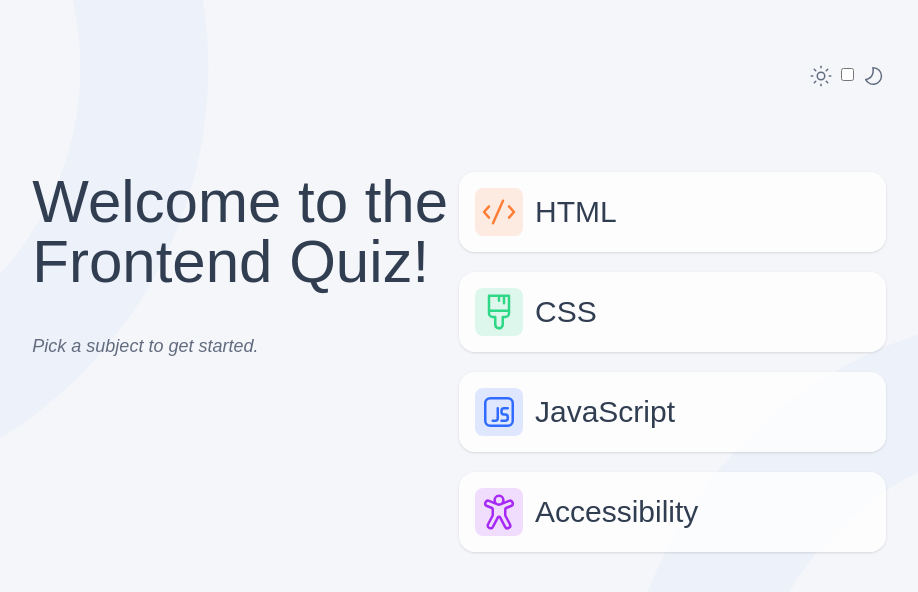
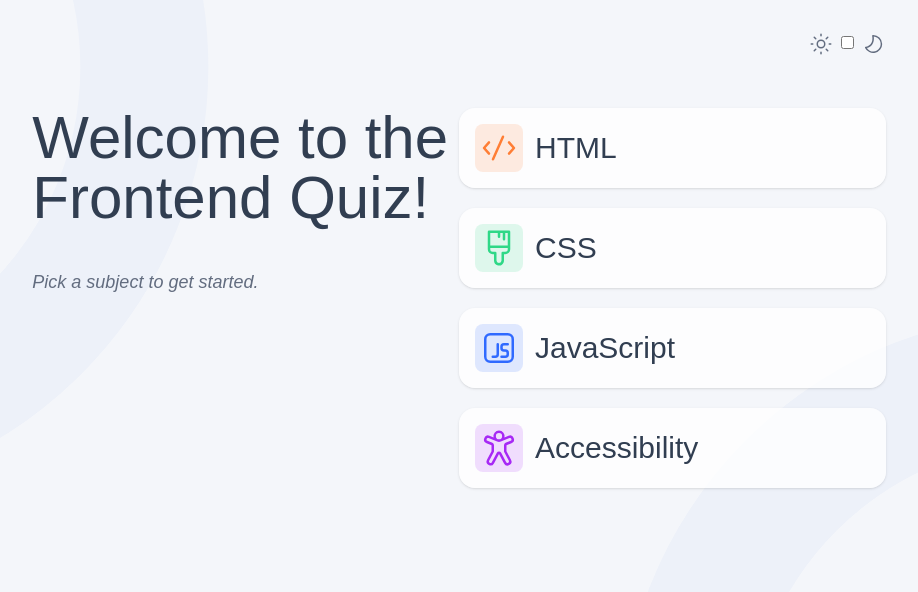
Before and after one commit to ntwaricharles/quiz-web-app, an Angular app: page / in a window 1280 px wide. Shown: the top 592 px of the page, without its empty margins (181-1099 px from the left). Built offline with nearby package versions, Linux system fonts and the light colour scheme.

Commit message:
quiz-web-app

```diff
--- a/src/app/components/navbar/navbar.component.html
+++ b/src/app/components/navbar/navbar.component.html
@@ -1,35 +1,68 @@
 <div
-  class="md:w-4/6 md:mx-auto md:py-16 md:px-0 py-10 px-4 flex justify-between items-center"
+  class="md:w-4/6 md:mx-auto md:py-8 md:px-0 py-5 px-4 flex justify-between items-center"
 >
   <div></div>
   <div class="flex justify-between items-center gap-2">
     <div>
-      <img
+      <svg
         class="dark:block hidden"
-        src="assets/images/icon-sun-light.svg"
-        alt=""
-      />
-      <img
+        xmlns="http://www.w3.org/2000/svg"
+        width="24"
+        height="24"
+        fill="none"
+        viewBox="0 0 24 24"
+      >
+        <path
+          fill="#fff"
+          d="M12 1.5a.75.75 0 0 1 .75.75v1.5a.75.75 0 1 1-1.5 0v-1.5A.75.75 0 0 1 12 1.5Zm0 15a4.5 4.5 0 1 0 0-9 4.5 4.5 0 0 0 0 9Zm0-1.5a3 3 0 1 1 0-6 3 3 0 0 1 0 6Zm9.75-2.25a.75.75 0 1 0 0-1.5h-1.5a.75.75 0 1 0 0 1.5h1.5ZM12 19.5a.75.75 0 0 1 .75.75v1.5a.75.75 0 1 1-1.5 0v-1.5a.75.75 0 0 1 .75-.75Zm-8.25-6.75a.75.75 0 1 0 0-1.5h-1.5a.75.75 0 1 0 0 1.5h1.5Zm.969-8.031a.75.75 0 0 1 1.062 0l1.5 1.5a.751.751 0 0 1-1.062 1.062l-1.5-1.5a.75.75 0 0 1 0-1.062Zm1.062 14.562a.75.75 0 1 1-1.062-1.06l1.5-1.5a.75.75 0 1 1 1.062 1.06l-1.5 1.5Zm13.5-14.562a.75.75 0 0 0-1.062 0l-1.5 1.5a.751.751 0 0 0 1.062 1.062l1.5-1.5a.75.75 0 0 0 0-1.062Zm-1.062 14.562a.75.75 0 0 0 1.062-1.06l-1.5-1.5a.75.75 0 0 0-1.062 1.06l1.5 1.5Z"
+        />
+      </svg>
+      <svg
+        class="dark:block hidden"
+        xmlns="http://www.w3.org/2000/svg"
+        width="24"
+        height="24"
+        fill="none"
+        viewBox="0 0 24 24"
+      >
+        <path
+          fill="#626C7F"
+          d="M11.775 4.522A7.5 7.5 0 1 1 4.898 16.09c2.104-.57 4.974-1.953 6.24-5.326.828-2.211.876-4.408.637-6.241ZM20.184 12a8.997 8.997 0 0 0-9.315-8.994.75.75 0 0 0-.713.888c.345 1.821.42 4.092-.424 6.342-1.2 3.201-4.203 4.26-6.115 4.606a.75.75 0 0 0-.542 1.066A9 9 0 0 0 20.184 12Z"
+        />
+      </svg>
+
+      <svg
         class="dark:hidden block"
-        src="assets/images/icon-sun-dark.svg"
-        alt=""
-      />
+        xmlns="http://www.w3.org/2000/svg"
+        width="24"
+        height="24"
+        fill="none"
+        viewBox="0 0 24 24"
+      >
+        <path
+          fill="#626C7F"
+          d="M12 1.5a.75.75 0 0 1 .75.75v1.5a.75.75 0 1 1-1.5 0v-1.5A.75.75 0 0 1 12 1.5Zm0 15a4.5 4.5 0 1 0 0-9 4.5 4.5 0 0 0 0 9Zm0-1.5a3 3 0 1 1 0-6 3 3 0 0 1 0 6Zm9.75-2.25a.75.75 0 1 0 0-1.5h-1.5a.75.75 0 1 0 0 1.5h1.5ZM12 19.5a.75.75 0 0 1 .75.75v1.5a.75.75 0 1 1-1.5 0v-1.5a.75.75 0 0 1 .75-.75Zm-8.25-6.75a.75.75 0 1 0 0-1.5h-1.5a.75.75 0 1 0 0 1.5h1.5Zm.969-8.031a.75.75 0 0 1 1.062 0l1.5 1.5a.751.751 0 0 1-1.062 1.062l-1.5-1.5a.75.75 0 0 1 0-1.062Zm1.062 14.562a.75.75 0 1 1-1.062-1.06l1.5-1.5a.75.75 0 1 1 1.062 1.06l-1.5 1.5Zm13.5-14.562a.75.75 0 0 0-1.062 0l-1.5 1.5a.751.751 0 0 0 1.062 1.062l1.5-1.5a.75.75 0 0 0 0-1.062Zm-1.062 14.562a.75.75 0 0 0 1.062-1.06l-1.5-1.5a.75.75 0 0 0-1.062 1.06l1.5 1.5Z"
+        />
+      </svg>
     </div>
     <label class="switch">
       <input type="checkbox" (change)="switchThemes()" />
       <span class="slider"></span>
     </label>
     <div>
-      <img
-        class="dark:block hidden"
-        src="assets/images/icon-moon-light.svg"
-        alt=""
-      />
-      <img
+      <svg
         class="dark:hidden block"
-        src="./assets/images/icon-moon-dark.svg"
-        alt=""
-      />
+        xmlns="http://www.w3.org/2000/svg"
+        width="24"
+        height="24"
+        fill="none"
+        viewBox="0 0 24 24"
+      >
+        <path
+          fill="#626C7F"
+          d="M11.775 4.522A7.5 7.5 0 1 1 4.898 16.09c2.104-.57 4.974-1.953 6.24-5.326.828-2.211.876-4.408.637-6.241ZM20.184 12a8.997 8.997 0 0 0-9.315-8.994.75.75 0 0 0-.713.888c.345 1.821.42 4.092-.424 6.342-1.2 3.201-4.203 4.26-6.115 4.606a.75.75 0 0 0-.542 1.066A9 9 0 0 0 20.184 12Z"
+        />
+      </svg>
     </div>
   </div>
 </div>
```
